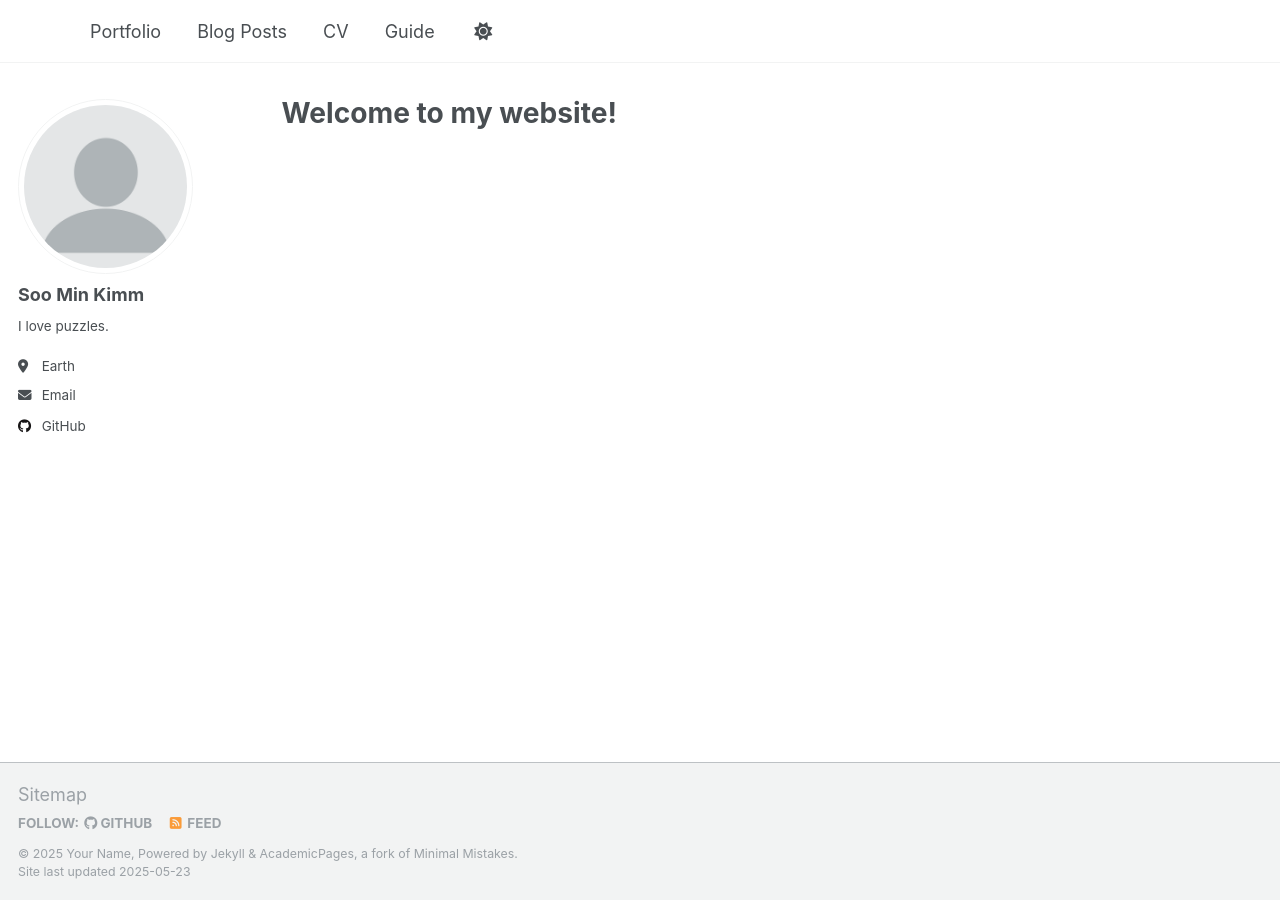
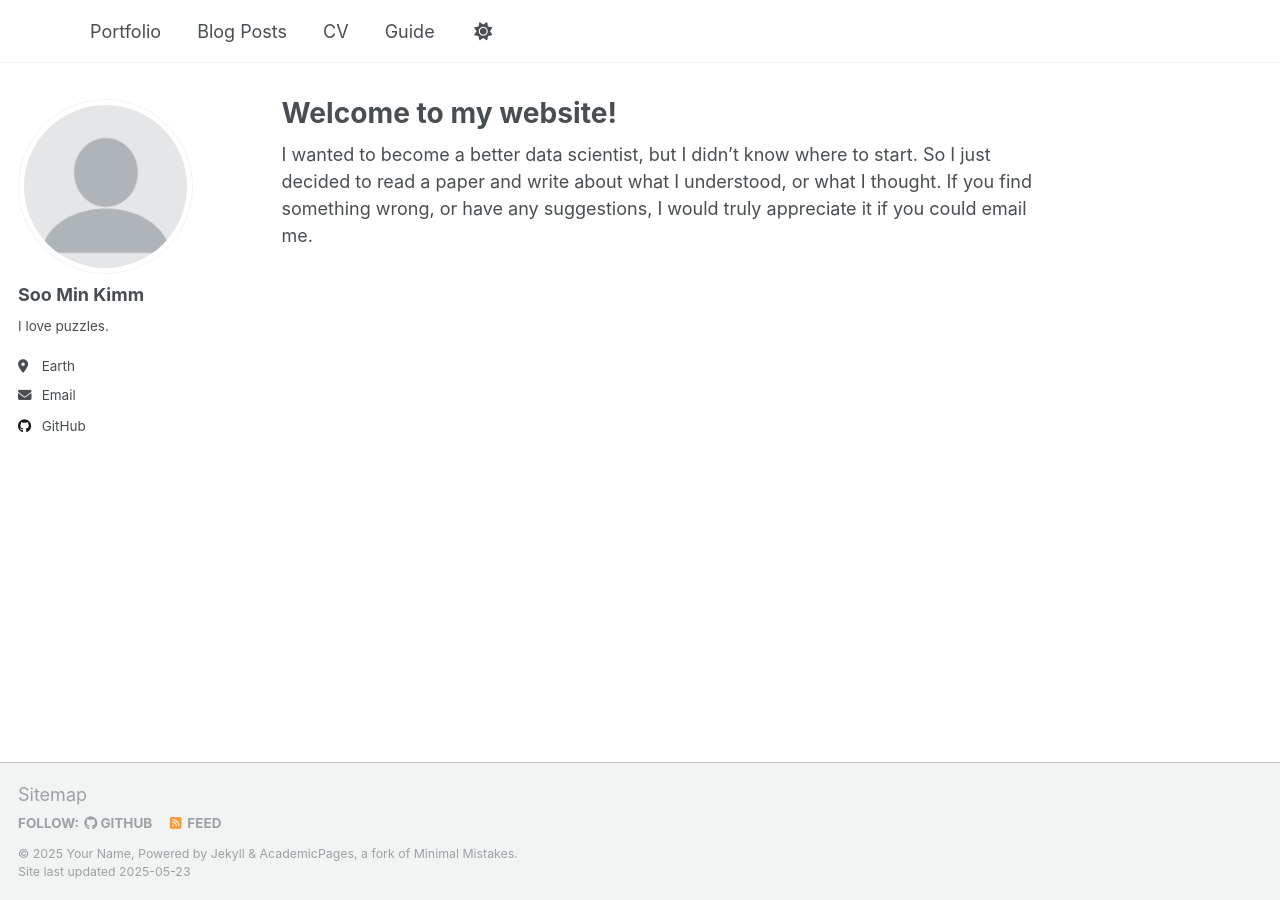
Before and after one commit to somnio-kimm/somnio-kimm.github.io, a Jekyll site: the page built from _pages/about.md, in a window 1280 px wide. Built offline with Jekyll 4.4.1, drawn with Linux system fonts in a browser that asks for light colours.

Commit message:
Update about.md

```diff
--- a/_pages/about.md
+++ b/_pages/about.md
@@ -6,3 +6,7 @@ redirect_from:
   - /about/
   - /about.html
 ---
+
+I wanted to become a better data scientist, but I didn't know where to start.
+So I just decided to read a paper and write about what I understood, or what I thought.
+If you find something wrong, or have any suggestions, I would truly appreciate it if you could email me.
```
